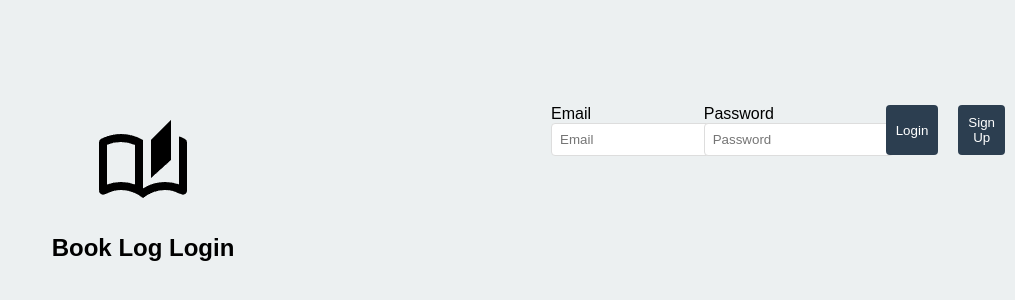
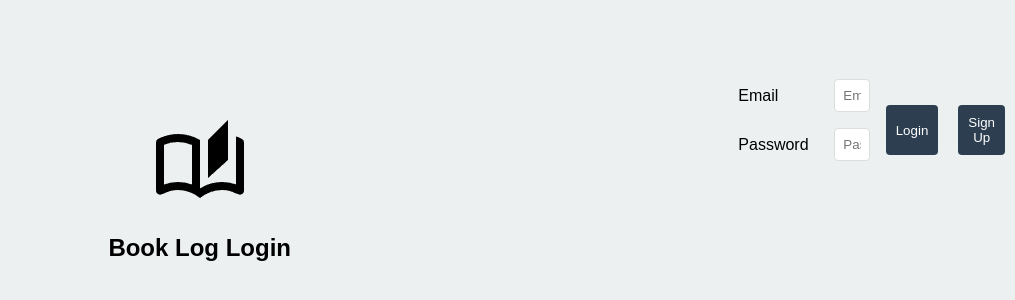
Before and after one commit to Ashveer1313/book-log, a plain HTML site: page index.html in a window 1280 px wide. Shown: the part 280-580 px from the top of the page, without its empty margins (265-1280 px from the left). Drawn offline with nearby package versions, Linux system fonts and the light colour scheme; no server answers.

Commit message:
Update style.css

```diff
--- a/style.css
+++ b/style.css
@@ -3,7 +3,7 @@ body {
   height: 100vh;
   margin: 0;
   padding: 0;
-  font-family: "PT Serif", Arial, sans-serif;
+  font-family: Arial, sans-serif;
   background-color: #ecf0f1;
 }
 
@@ -178,12 +178,29 @@ body {
 
 .login-form {
   display: flex;
-  justify-content: center;
-  margin-top: 20px;
+  flex-direction: column;
+  gap: 1rem; /* Space between form groups */
+  width: 30%;
 }
 
-.login-table {
-  width: 300px;
+.login-form {
+  display: grid;
+  gap: 1rem;
+}
+.login-from-container{
+  display: flex;
+  justify-content: center;
+  align-items: center;
+}
+.form-group {
+  display: grid;
+  grid-template-columns: 80px 1fr; /* Fixed width for labels, remaining space for inputs */
+  align-items: center;
+  gap: 1rem;
+}
+
+.login-field {
+  flex: 1; /* Makes input take remaining space */
 }
 
 .login-buttons {
```
